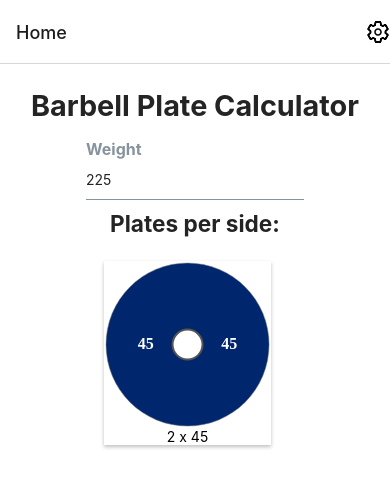
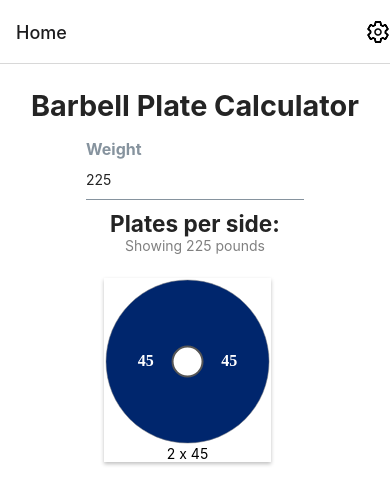
Before and after one commit to BrennanGlynn/PlateCalculator, a React Native app: screen /Home in a window 390 px wide. Shown: the top 504 px of the page. Built offline with nearby package versions, Linux system fonts and the light colour scheme.

Commit message:
Alert user to use smaller plates if they are left with leftover weight

```diff
--- a/src/components/PlateCalculator.js
+++ b/src/components/PlateCalculator.js
@@ -4,10 +4,14 @@ import PlateVisualization from "./PlateVisualization";
 import { StatusBar } from "expo-status-bar";
 import { Input, Text } from "@rneui/themed";
 import { useWeightPlateContext } from "../context/WeightPlateContext";
+import { formatFloat } from "../utility/utils";
 
 const PlateCalculator = () => {
   const [weight, setWeight] = useState("225");
-  const [calculatedPlates, setCalculatedPlates] = useState([]);
+  const [calculatedPlates, setCalculatedPlates] = useState({
+    platesPerSide: [],
+    leftoverWeight: 0,
+  });
   const { selectedWeights } = useWeightPlateContext();
 
   const plateWeights = selectedWeights;
@@ -40,17 +44,32 @@ const PlateCalculator = () => {
     // Iterate through the plate sizes and add the counts to the result array
     for (const plate of plateWeights) {
       if (plateCountPerSide[plate] > 0) {
-        result.push({ size: plate, count: plateCountPerSide[plate] });
+        result.push({
+          size: plate,
+          count: plateCountPerSide[plate],
+        });
       }
     }
 
-    return result;
+    return { platesPerSide: result, leftoverWeight: totalWeight };
+  };
+
+  const checkForLeftoverWeight = () => {
+    const { leftoverWeight } = calculatedPlates;
+    const totalDisplayedWeight = formatFloat(weight - leftoverWeight);
+    if (leftoverWeight > 0) {
+      alert(
+        `Error: The plates shown only weigh ${totalDisplayedWeight} pounds. They are missing ${formatFloat(
+          leftoverWeight,
+        )} pounds from your target weight. Enable smaller sized plates to display your target weight.`,
+      );
+    }
   };
 
   useEffect(() => {
     // Calculate the plates per side
-    const platesPerSide = calculateWeightPlatesPerSide(weight);
-    setCalculatedPlates(platesPerSide);
+    const calculatedResult = calculateWeightPlatesPerSide(weight);
+    setCalculatedPlates(calculatedResult);
   }, [weight, selectedWeights]);
 
   return (
@@ -67,14 +86,21 @@ const PlateCalculator = () => {
           value={weight}
           onChangeText={(text) => setWeight(text)}
           keyboardType="numeric"
+          onBlur={checkForLeftoverWeight}
         />
       </View>
       <Text style={styles.platesPerSideLabel} h4>
         Plates per side:
       </Text>
+      <Text style={styles.displayedWeightLabel} h5>
+        Showing {formatFloat(weight - calculatedPlates.leftoverWeight)} pounds
+      </Text>
 
       <ScrollView>
-        <PlateVisualization plates={calculatedPlates} />
+        <PlateVisualization
+          plates={calculatedPlates.platesPerSide}
+          leftoverWeight={calculatedPlates.leftoverWeight}
+        />
       </ScrollView>
 
       <StatusBar style="auto" />
@@ -103,6 +129,9 @@ const styles = StyleSheet.create({
     fontSize: 24,
     fontWeight: "700",
   },
+  displayedWeightLabel: {
+    color: "gray",
+  },
   scrollView: {
     backgroundColor: "pink",
     marginHorizontal: 20,
--- a/src/components/PlateVisualization.js
+++ b/src/components/PlateVisualization.js
@@ -2,7 +2,7 @@ import React from "react";
 import { StyleSheet, View, Text } from "react-native";
 import { Svg, Circle, Text as SVGText } from "react-native-svg";
 import PropTypes from "prop-types";
-import removeLeadingZero from "../utility/removeLeadingZero";
+import { removeLeadingZero } from "../utility/utils";
 import { WEIGHT_PLATES } from "../constants/WEIGHT_PLATES";
 
 const PlateVisualization = ({ plates }) => {
--- a/src/screens/Settings.js
+++ b/src/screens/Settings.js
@@ -6,7 +6,9 @@ import PropTypes from "prop-types";
 const Settings = ({ navigation }) => {
   return (
     <View style={styles.container}>
-      <Text h2>Settings</Text>
+      <Text style={styles.heading} h2>
+        Settings
+      </Text>
       <Button
         title="Choose Available Plates"
         onPress={() => navigation.navigate("PlateSelector")}
@@ -20,6 +22,9 @@ const styles = StyleSheet.create({
     flex: 1,
     padding: 24,
   },
+  heading: {
+    marginBottom: 24,
+  },
 });
 
 Settings.propTypes = {
--- a/src/utility/removeLeadingZero.js
+++ /dev/null
@@ -1,3 +0,0 @@
-export default (num) => {
-  return String(num).replace(/^0+/, "");
-};
--- /dev/null
+++ b/src/utility/utils.js
@@ -0,0 +1,7 @@
+export const removeLeadingZero = (num) => {
+  return String(num).replace(/^0+/, "");
+};
+
+export const formatFloat = (float) => {
+  return Math.round(float * 100) / 100;
+};
```
